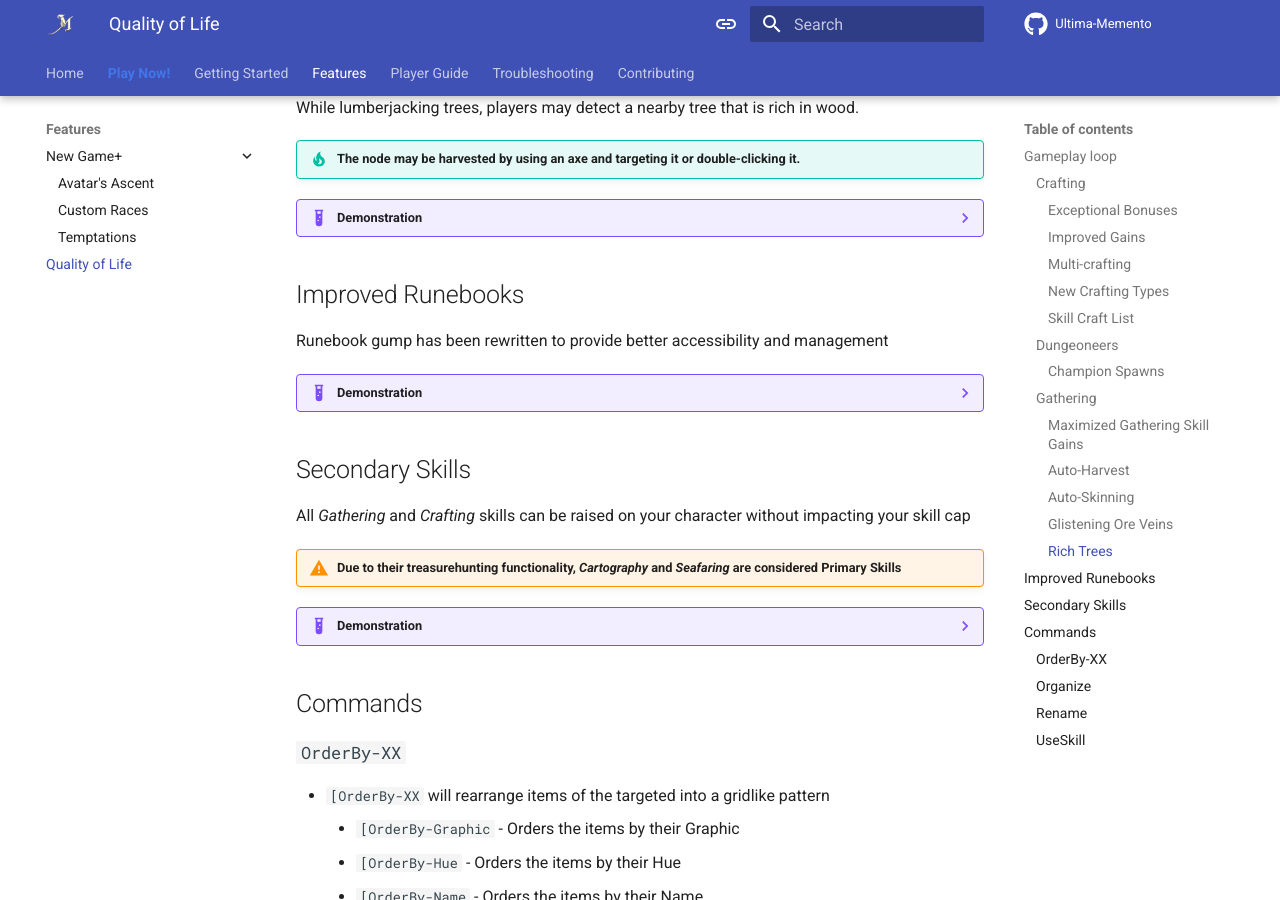
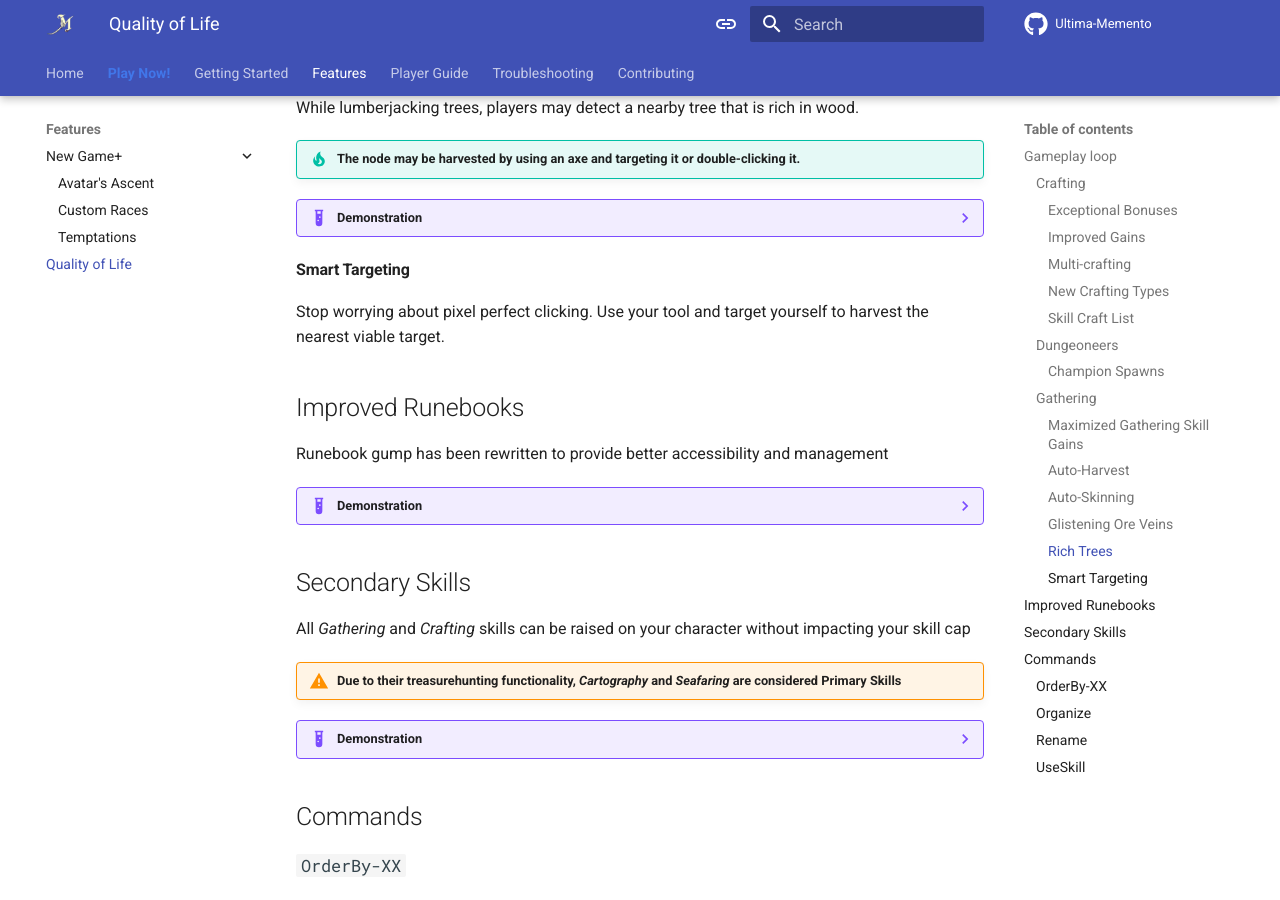
Before and after one commit to Jascen/Memento-Site, an MkDocs documentation site: the page built from docs/features/quality-of-life.md, in a window 1280 px wide and 900 px high, scrolled down 2167 px. Built offline with MkDocs 1.6.1 and Material for MkDocs 9.7.7, drawn with Linux system fonts in a browser that asks for light colours; comment, search, counter and statistics services are not loaded.

Commit message:
- Note smart targeting

```diff
--- a/docs/features/quality-of-life.md
+++ b/docs/features/quality-of-life.md
@@ -71,6 +71,9 @@ While lumberjacking trees, players may detect a nearby tree that is rich in wood
 ??? example "Demonstration"
 	![Harvest a tree sparkle](../assets/gifs/demo-rich-trees.gif)
 
+#### Smart Targeting
+Stop worrying about pixel perfect clicking. Use your tool and target yourself to harvest the nearest viable target.
+
 ## Improved Runebooks
 Runebook gump has been rewritten to provide better accessibility and management
 
```
